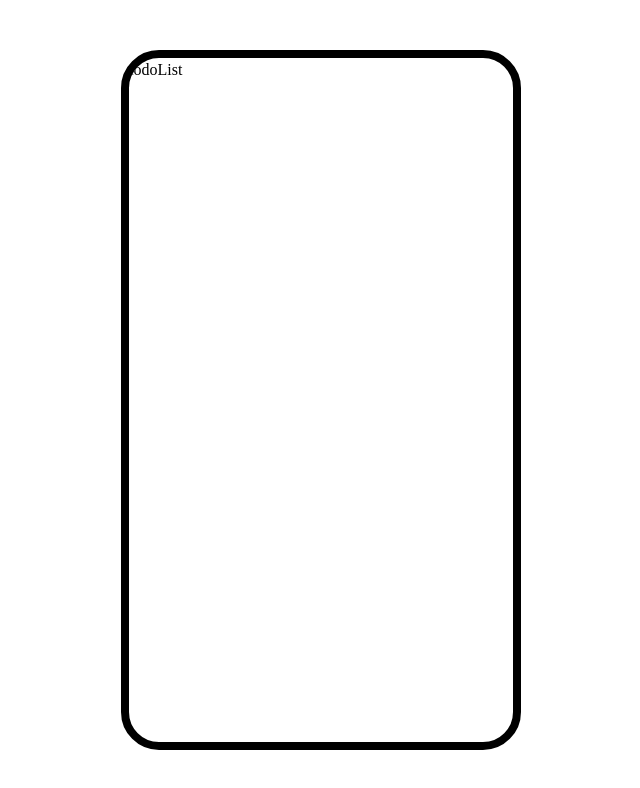
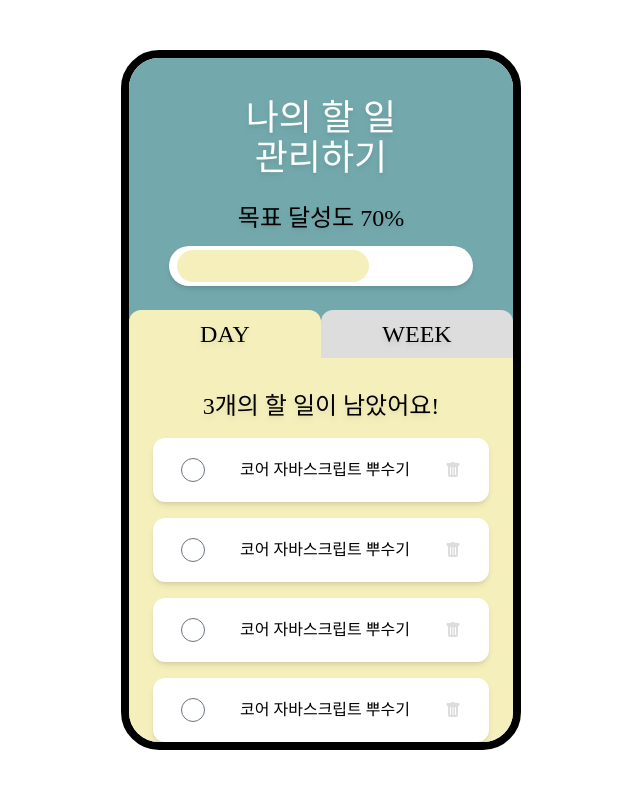
Before and after one commit to root-zero-o/mogakgong-GraphQL-FE, a Next.js app: page /todoList in a window 1280 px wide. Shown: the top 788 px of the page, without its empty margins (319-959 px from the left). Built offline with nearby package versions, Linux system fonts and the light colour scheme; a web font is replaced by a local one.

Commit message:
todoList 뷰 완성

```diff
--- a/components/AddButton.tsx
+++ b/components/AddButton.tsx
@@ -4,7 +4,7 @@ const AddButton = (props: { link: string }) => {
   const router = useRouter();
   return (
     <div
-      className="circle fixed right-5 bottom-5 w-[80px] h-[80px] bg-green_deep shadow-2xl hover:bg-green_mid"
+      className="circle fixed right-5 bottom-5 w-[80px] h-[80px] bg-green_deep shadow-2xl hover:bg-green_mid hover:cursor-pointer"
       onClick={() => router.push(`/${props.link}`)}
     >
       <h1 className="mt-2">+</h1>
--- a/package.json
+++ b/package.json
@@ -14,6 +14,7 @@
     "react-device-detect": "^2.2.2",
     "react-dom": "18.1.0",
     "react-hook-form": "^7.33.1",
+    "react-icons": "^4.4.0",
     "react-query": "^3.39.1"
   },
   "devDependencies": {
--- a/pages/_app.tsx
+++ b/pages/_app.tsx
@@ -10,9 +10,6 @@ function MyApp({ Component, pageProps }: AppProps) {
 
   return (
     <>
-      <Head>
-        <script src="https://static.nid.naver.com/js/naveridlogin_js_sdk_2.0.2-nopolyfill.js"></script>
-      </Head>
       <QueryClientProvider client={queryClient}>
         <DeviceDetect>
           <Component {...pageProps} />
--- a/pages/login.tsx
+++ b/pages/login.tsx
@@ -10,8 +10,18 @@ const Login = () => {
       <Seo title="로그인" />
       <form className="mx-auto my-14 space-y-7 w-4/5">
         <h1 className="mb-5">로그인</h1>
-        <input type="text" placeholder="이메일아이디" required />
-        <input type="password" placeholder="비밀번호" required />
+        <input
+          type="text"
+          placeholder="이메일아이디"
+          className="textInput"
+          required
+        />
+        <input
+          type="password"
+          placeholder="비밀번호"
+          className="textInput"
+          required
+        />
         <button className="submitBtn bg-ivory">
           <h2>공부 시작!</h2>
         </button>
--- a/pages/signUp.tsx
+++ b/pages/signUp.tsx
@@ -4,7 +4,6 @@ import Seo from "../components/Seo";
 import { User } from "../typings";
 import { RegCheck } from "../lib/RegCheck";
 import useSignUp from "../hooks/useSignUp";
-
 
 const signUp = () => {
   const {
@@ -32,7 +31,6 @@ const signUp = () => {
   const password = watch("password");
 
   const onSumbit = (data: User) => {
-
     useSignUp({ data });
   };
 
@@ -45,7 +43,6 @@ const signUp = () => {
         className="space-y-5 z-40 w-4/5 mx-auto"
         onSubmit={handleSubmit(onSumbit)}
       >
-
         <h1>회원가입</h1>
         <label
           htmlFor="imgInput"
@@ -58,12 +55,11 @@ const signUp = () => {
           <input id="imgInput" type="file" className="hidden" />
           <input
             type="email"
-            className="invalid:border-2"
+            className="invalid:border-2 textInput"
             placeholder="이메일 아이디"
             {...register("email", {
               required: true,
               pattern: RegCheck.EMAIL_PATTERN,
-
             })}
           />
           {errors.email?.type === undefined &&
@@ -84,9 +80,10 @@ const signUp = () => {
             </h3>
           )}
         </div>
-        <div className="z-40 flex flex-col justify-center items-center w-full">
+        <div className="z-40 flex flex-col justify-center items-center w-full ">
           <input
             type="text"
+            className="textInput"
             placeholder="닉네임(1~4글자)"
             {...register("nickname", {
               required: true,
@@ -115,6 +112,7 @@ const signUp = () => {
         <div className="z-40 flex flex-col justify-center items-center w-full">
           <input
             type="password"
+            className="textInput"
             placeholder="비밀번호"
             {...register("password", {
               required: true,
@@ -155,6 +153,7 @@ const signUp = () => {
         <div className="z-40 flex flex-col justify-center items-center w-full">
           <input
             type="password"
+            className="textInput"
             placeholder="비밀번호 확인"
             {...register("confirmPassword", {
               required: true,
@@ -187,6 +186,7 @@ const signUp = () => {
         <div className="z-40 flex flex-col justify-center items-center w-full">
           <input
             type="number"
+            className="textInput"
             placeholder="목표 공부시간"
             {...register("myHour", {
               required: true,
@@ -221,6 +221,7 @@ const signUp = () => {
         <div className="z-40 flex flex-col justify-center items-center w-full">
           <input
             type="text"
+            className="textInput"
             placeholder="각오 한 마디(최대 20자)"
             {...register("myText", {
               required: true,
--- a/pages/todoList.tsx
+++ b/pages/todoList.tsx
@@ -1,7 +1,68 @@
 import React from "react";
+import { BsFillTrashFill } from "react-icons/bs";
+import AddButton from "../components/AddButton";
 
 const todoList = () => {
-  return <div>todoList</div>;
+  return (
+    <div className="wrapper bg-green_deep h-full space-y-3">
+      <h1 className="text-white pt-10">
+        나의 할 일<br /> 관리하기
+      </h1>
+      <div className="space-y-3 px-10 py-3">
+        <h2>목표 달성도 70%</h2>
+        <div className="w-full h-10 bg-white rounded-full shadow-md px-2 py-1">
+          <div className="w-2/3 h-full bg-ivory rounded-full"></div>
+        </div>
+      </div>
+      <div className="w-full">
+        <div className="w-full flex hover">
+          <div className="w-1/2 bg-ivory h-12 flex items-center justify-center rounded-t-xl">
+            <h2>DAY</h2>
+          </div>
+          <div className="w-1/2 bg-gray h-12 flex items-center justify-center rounded-t-xl">
+            <h2>WEEK</h2>
+          </div>
+        </div>
+        <div className="w-full h-full bg-ivory py-8 px-6 space-y-4">
+          <h2>3개의 할 일이 남았어요!</h2>
+          <div className="space-y-4">
+            <div className="w-full bg-white h-16 py-4 px-7 rounded-xl flex justify-between items-center shadow-md">
+              <input
+                type="checkbox"
+                className="w-6 h-6 text-green_deep rounded-full focus:ring-0 focus:ring-offset-0"
+              ></input>
+              <h3>코어 자바스크립트 뿌수기</h3>
+              <BsFillTrashFill className="text-gray hover" />
+            </div>
+            <div className="w-full bg-white h-16 py-4 px-7 rounded-xl flex justify-between items-center shadow-md">
+              <input
+                type="checkbox"
+                className="w-6 h-6 text-green_deep rounded-full focus:ring-0 focus:ring-offset-0"
+              ></input>
+              <h3>코어 자바스크립트 뿌수기</h3>
+              <BsFillTrashFill className="text-gray hover" />
+            </div>
+            <div className="w-full bg-white h-16 py-4 px-7 rounded-xl flex justify-between items-center shadow-md">
+              <input
+                type="checkbox"
+                className="w-6 h-6 text-green_deep rounded-full focus:ring-0 focus:ring-offset-0"
+              ></input>
+              <h3>코어 자바스크립트 뿌수기</h3>
+              <BsFillTrashFill className="text-gray hover" />
+            </div>
+            <div className="w-full bg-white h-16 py-4 px-7 rounded-xl flex justify-between items-center shadow-md">
+              <input
+                type="checkbox"
+                className="w-6 h-6 text-green_deep rounded-full focus:ring-0 focus:ring-offset-0"
+              ></input>
+              <h3>코어 자바스크립트 뿌수기</h3>
+              <BsFillTrashFill className="text-gray hover" />
+            </div>
+          </div>
+        </div>
+      </div>
+    </div>
+  );
 };
 
 export default todoList;
--- a/styles/globals.css
+++ b/styles/globals.css
@@ -19,9 +19,6 @@
   }
   h2 {
     @apply text-2xl drop-shadow-md;
-  }
-  input {
-    @apply appearance-none border-none w-full py-4 px-3 text-lg shadow-md rounded-xl z-40 focus:outline-none;
   }
   textarea {
     @apply focus:outline-none;
@@ -51,6 +48,9 @@
   .inputDiv {
     @apply z-40 flex flex-col justify-center items-center w-full;
   }
+  .textInput {
+    @apply appearance-none border-none w-full py-4 px-3 text-lg shadow-md rounded-xl z-40 focus:outline-none;
+  }
 }
 
 /* remove scroll */
--- a/tailwind.config.js
+++ b/tailwind.config.js
@@ -54,10 +54,5 @@ module.exports = {
       },
     },
   },
-  plugins: [
-    require('@tailwindcss/forms')({
-      strategy: "base",
-      strategy: "class",
-    })
-  ],
+  plugins: [require("@tailwindcss/forms")({})],
 };
```
Also changed, not shown: 1 other file (tests, documents, lock files or other folders).
